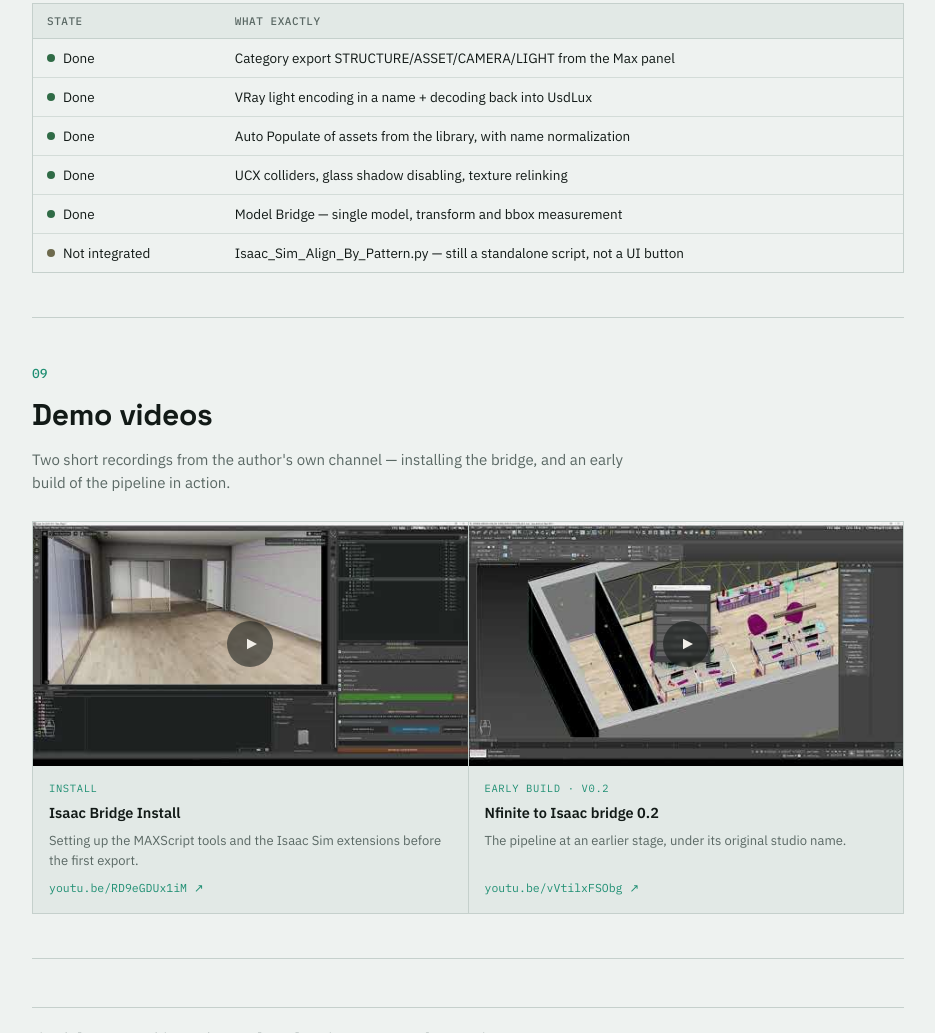
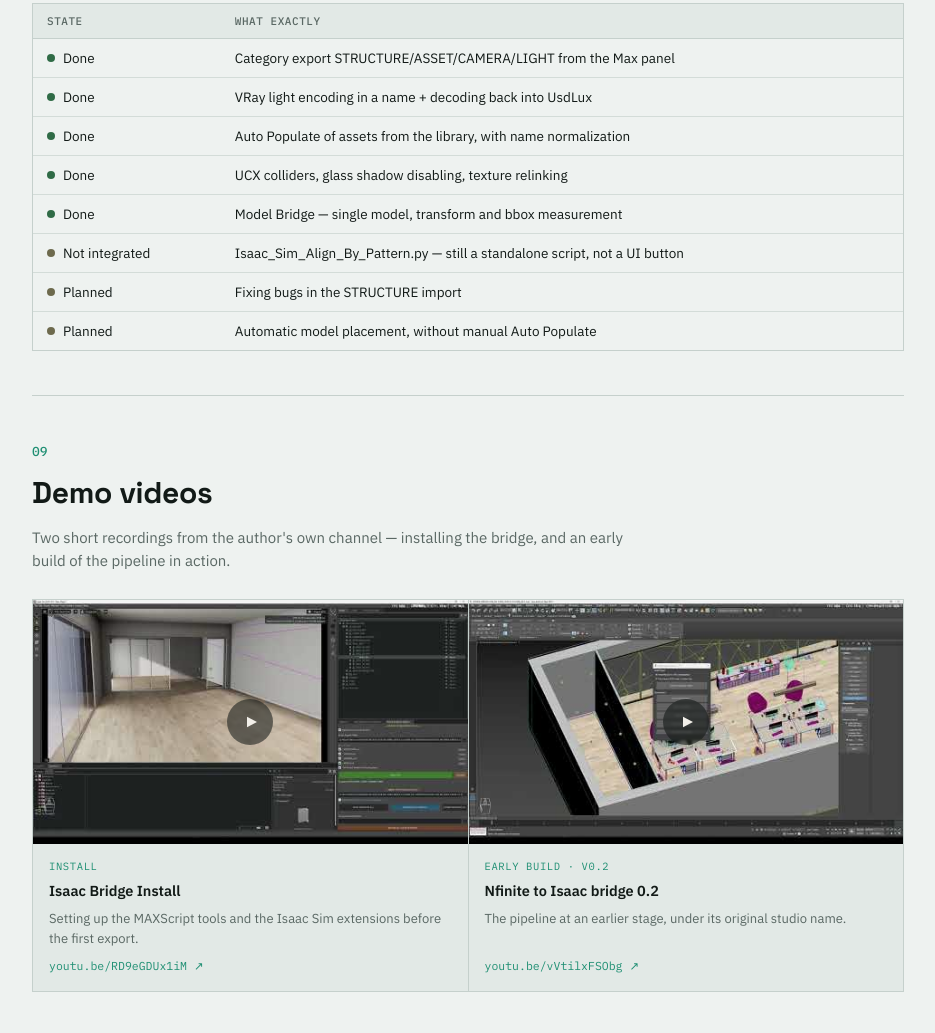
Before and after one commit to awark10/physicl-isaac-bridge, a plain HTML site: page docs/overview/index.html in a window 1280 px wide. Shown: the part 6897-7930 px from the top of the page, without its empty margins (172-1107 px from the left). Drawn offline with Linux system fonts and the light colour scheme.

Commit message:
Add two planned items to the status table
Fixing STRUCTURE import bugs and automatic model placement
(replacing manual Auto Populate).

```diff
--- a/docs/overview/index.html
+++ b/docs/overview/index.html
@@ -672,6 +672,8 @@
           <tr><td><span class="status-dot done"></span>Done</td><td>UCX colliders, glass shadow disabling, texture relinking</td></tr>
           <tr><td><span class="status-dot done"></span>Done</td><td>Model Bridge — single model, transform and bbox measurement</td></tr>
           <tr><td><span class="status-dot pending"></span>Not integrated</td><td>Isaac_Sim_Align_By_Pattern.py — still a standalone script, not a UI button</td></tr>
+          <tr><td><span class="status-dot pending"></span>Planned</td><td>Fixing bugs in the STRUCTURE import</td></tr>
+          <tr><td><span class="status-dot pending"></span>Planned</td><td>Automatic model placement, without manual Auto Populate</td></tr>
         </tbody>
       </table>
     </div>
```
